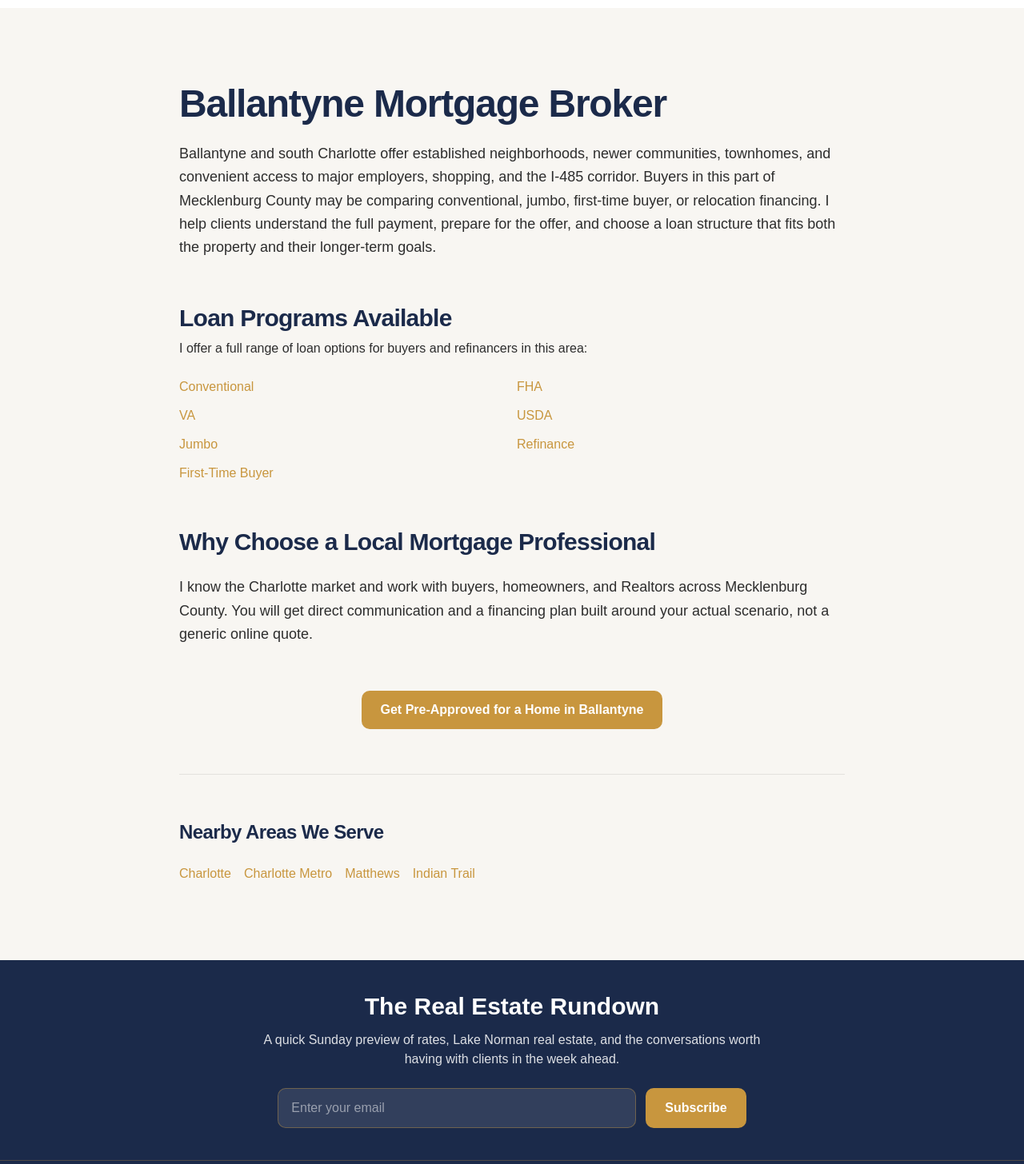
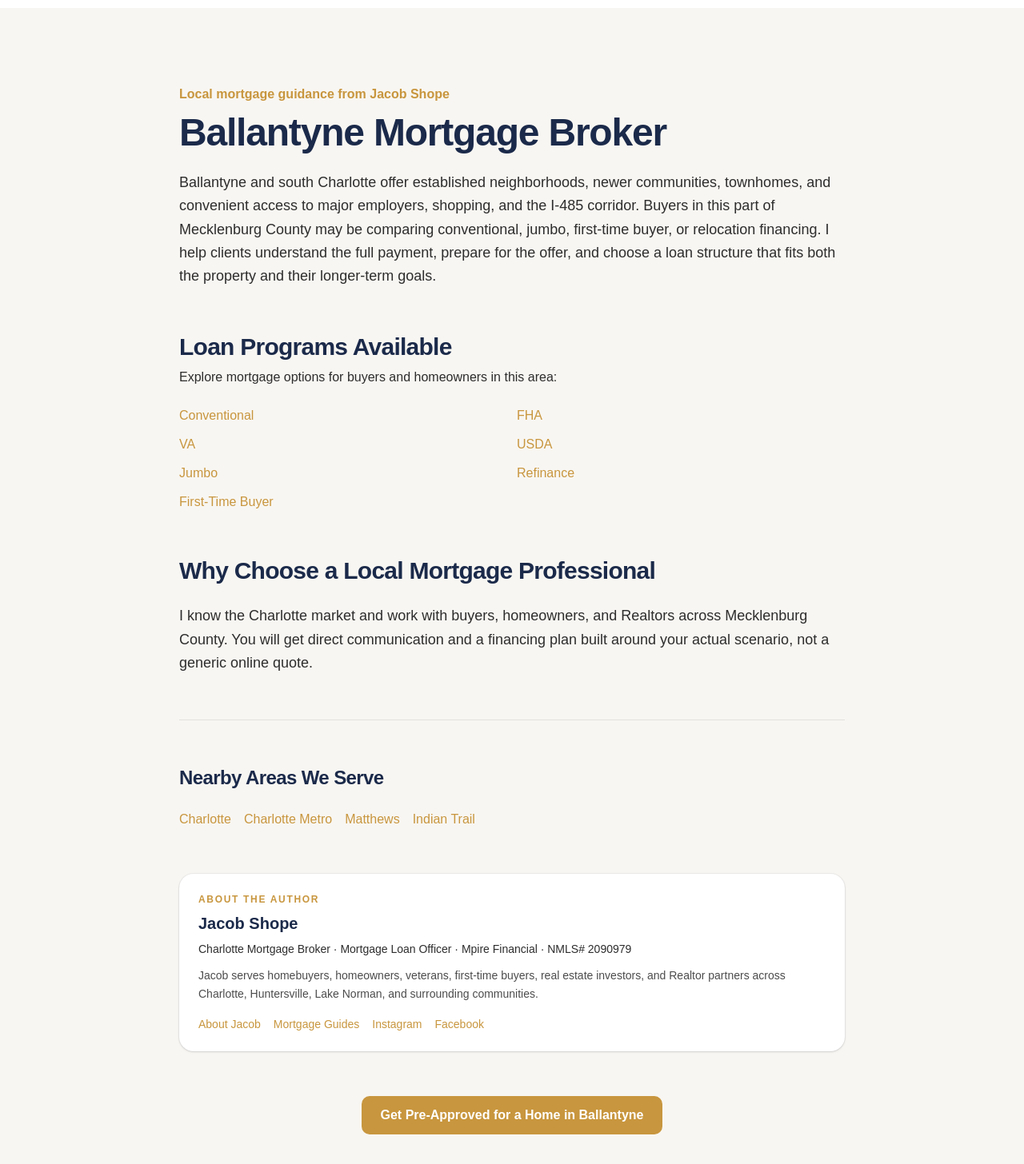
Before and after one commit to JLshope12/jacob-shope-mortgage, a Next.js app: page /service-areas/ballantyne in a window 1280 px wide. Shown: the part 54-1510 px from the top of the page at 80% size. Built offline with nearby package versions, Linux system fonts and the light colour scheme.

Commit message:
Add Jacob Shope authorship to local service area pages

```diff
--- a/app/service-areas/[slug]/page.tsx
+++ b/app/service-areas/[slug]/page.tsx
@@ -6,6 +6,7 @@ import {
   type ServiceArea,
 } from "@/data/service-areas";
 import { LOAN_PROGRAMS } from "@/data/loan-programs";
+import { AuthorBox } from "@/components/seo/AuthorBox";
 
 type Props = { params: Promise<{ slug: string }> };
 
@@ -69,7 +70,8 @@ export default async function ServiceAreaPage({ params }: Props) {
   return (
     <div className="bg-offwhite">
       <div className="mx-auto max-w-4xl px-4 py-16 md:px-6 md:py-24 lg:px-8">
-        <h1 className="text-3xl font-bold tracking-tight text-navy md:text-4xl lg:text-5xl">
+        <p className="font-semibold text-gold">Local mortgage guidance from Jacob Shope</p>
+        <h1 className="mt-3 text-3xl font-bold tracking-tight text-navy md:text-4xl lg:text-5xl">
           {getH1(area)}
         </h1>
         <p className="mt-6 text-base leading-relaxed text-charcoal md:text-lg">
@@ -84,26 +86,20 @@ export default async function ServiceAreaPage({ params }: Props) {
             </p>
             <div className="mt-5 flex flex-wrap gap-3 text-sm font-medium">
               <Link href="/down-payment-assistance-charlotte" className="rounded-full border border-navy/20 px-4 py-2 text-navy hover:border-gold hover:text-gold">Down Payment Assistance</Link>
-              <Link href="/loan-programs/first-time-buyer" className="rounded-full border border-navy/20 px-4 py-2 text-navy hover:border-gold hover:text-gold">First-Time Buyers</Link>
-              <Link href="/loan-programs/va" className="rounded-full border border-navy/20 px-4 py-2 text-navy hover:border-gold hover:text-gold">VA Loans</Link>
+              <Link href="/first-time-homebuyer-charlotte" className="rounded-full border border-navy/20 px-4 py-2 text-navy hover:border-gold hover:text-gold">First-Time Buyers</Link>
+              <Link href="/va-loans-charlotte" className="rounded-full border border-navy/20 px-4 py-2 text-navy hover:border-gold hover:text-gold">VA Loans</Link>
+              <Link href="/mortgage-guides" className="rounded-full border border-navy/20 px-4 py-2 text-navy hover:border-gold hover:text-gold">Mortgage Guides</Link>
             </div>
           </section>
         )}
 
         <section className="mt-14">
-          <h2 className="text-2xl font-bold tracking-tight text-navy md:text-3xl">
-            Loan Programs Available
-          </h2>
-          <p className="mt-2 text-charcoal">
-            I offer a full range of loan options for buyers and refinancers in this area:
-          </p>
+          <h2 className="text-2xl font-bold tracking-tight text-navy md:text-3xl">Loan Programs Available</h2>
+          <p className="mt-2 text-charcoal">Explore mortgage options for buyers and homeowners in this area:</p>
           <ul className="mt-6 grid gap-3 sm:grid-cols-2">
             {LOAN_PROGRAMS.map((program) => (
               <li key={program.slug}>
-                <Link
-                  href={`/loan-programs/${program.slug}`}
-                  className="inline-flex items-center text-gold font-medium hover:underline"
-                >
+                <Link href={`/loan-programs/${program.slug}`} className="inline-flex items-center font-medium text-gold hover:underline">
                   {program.name}
                 </Link>
               </li>
@@ -112,35 +108,17 @@ export default async function ServiceAreaPage({ params }: Props) {
         </section>
 
         <section className="mt-14">
-          <h2 className="text-2xl font-bold tracking-tight text-navy md:text-3xl">
-            Why Choose a Local Mortgage Professional
-          </h2>
-          <p className="mt-6 text-base leading-relaxed text-charcoal md:text-lg">
-            {area.whyLocal}
-          </p>
-        </section>
-
-        <section className="mt-14 text-center">
-          <Link
-            href="/contact"
-            className="inline-flex rounded-lg bg-gold px-6 py-3 font-semibold text-white transition-colors hover:bg-gold/90"
-          >
-            {getCTAText(area)}
-          </Link>
+          <h2 className="text-2xl font-bold tracking-tight text-navy md:text-3xl">Why Choose a Local Mortgage Professional</h2>
+          <p className="mt-6 text-base leading-relaxed text-charcoal md:text-lg">{area.whyLocal}</p>
         </section>
 
         {nearbyAreas.length > 0 && (
           <section className="mt-14 border-t border-charcoal/10 pt-14">
-            <h2 className="text-xl font-bold tracking-tight text-navy md:text-2xl">
-              Nearby Areas We Serve
-            </h2>
+            <h2 className="text-xl font-bold tracking-tight text-navy md:text-2xl">Nearby Areas We Serve</h2>
             <ul className="mt-6 flex flex-wrap gap-4">
               {nearbyAreas.map((nearby) => (
                 <li key={nearby.slug}>
-                  <Link
-                    href={`/service-areas/${nearby.slug}`}
-                    className="text-gold font-medium hover:underline"
-                  >
+                  <Link href={`/service-areas/${nearby.slug}`} className="font-medium text-gold hover:underline">
                     {nearby.name}
                   </Link>
                 </li>
@@ -148,6 +126,16 @@ export default async function ServiceAreaPage({ params }: Props) {
             </ul>
           </section>
         )}
+
+        <div className="mt-14">
+          <AuthorBox />
+        </div>
+
+        <section className="mt-14 text-center">
+          <Link href="/contact" className="inline-flex rounded-lg bg-gold px-6 py-3 font-semibold text-white transition-colors hover:bg-gold/90">
+            {getCTAText(area)}
+          </Link>
+        </section>
       </div>
     </div>
   );
```
